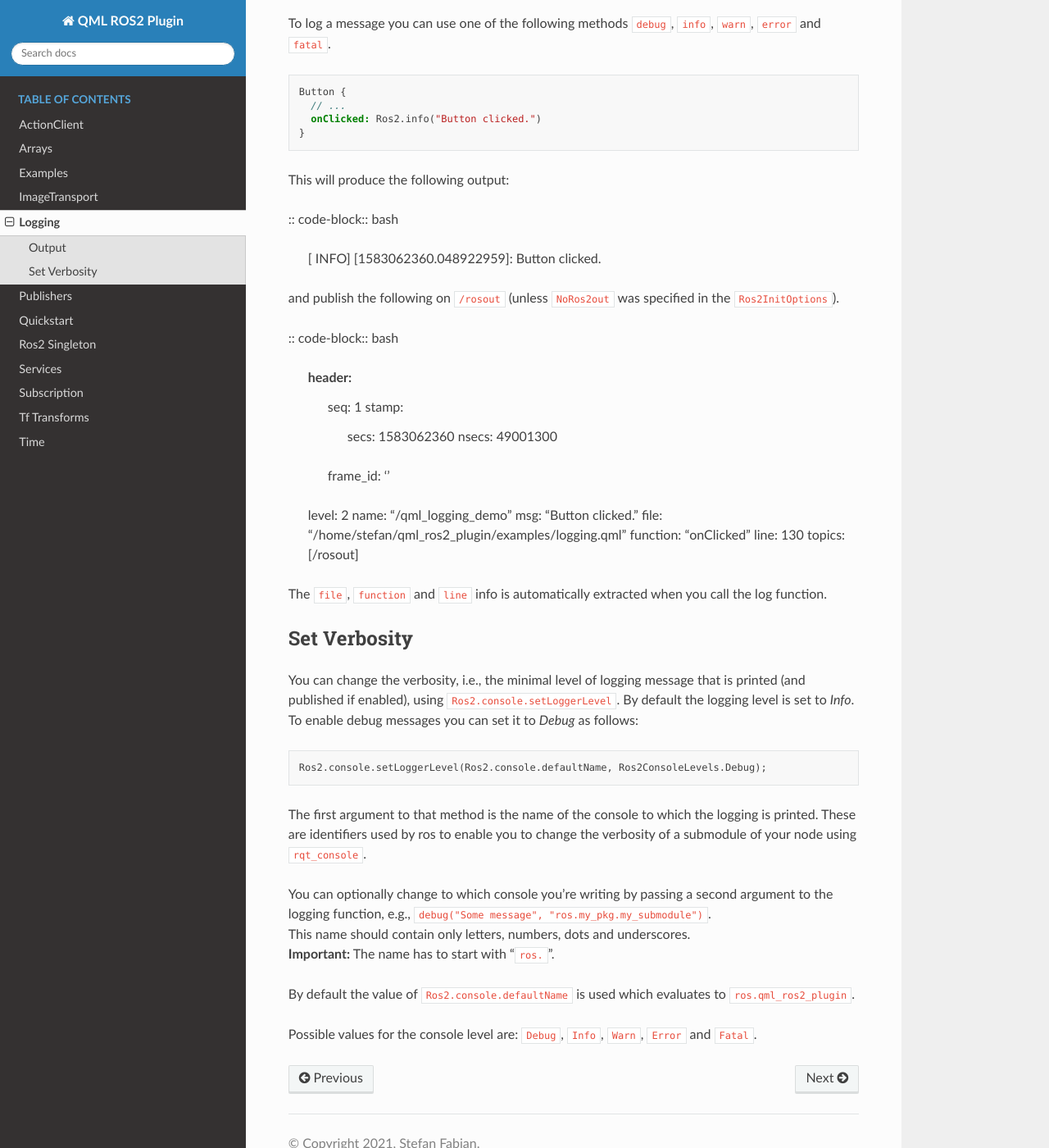
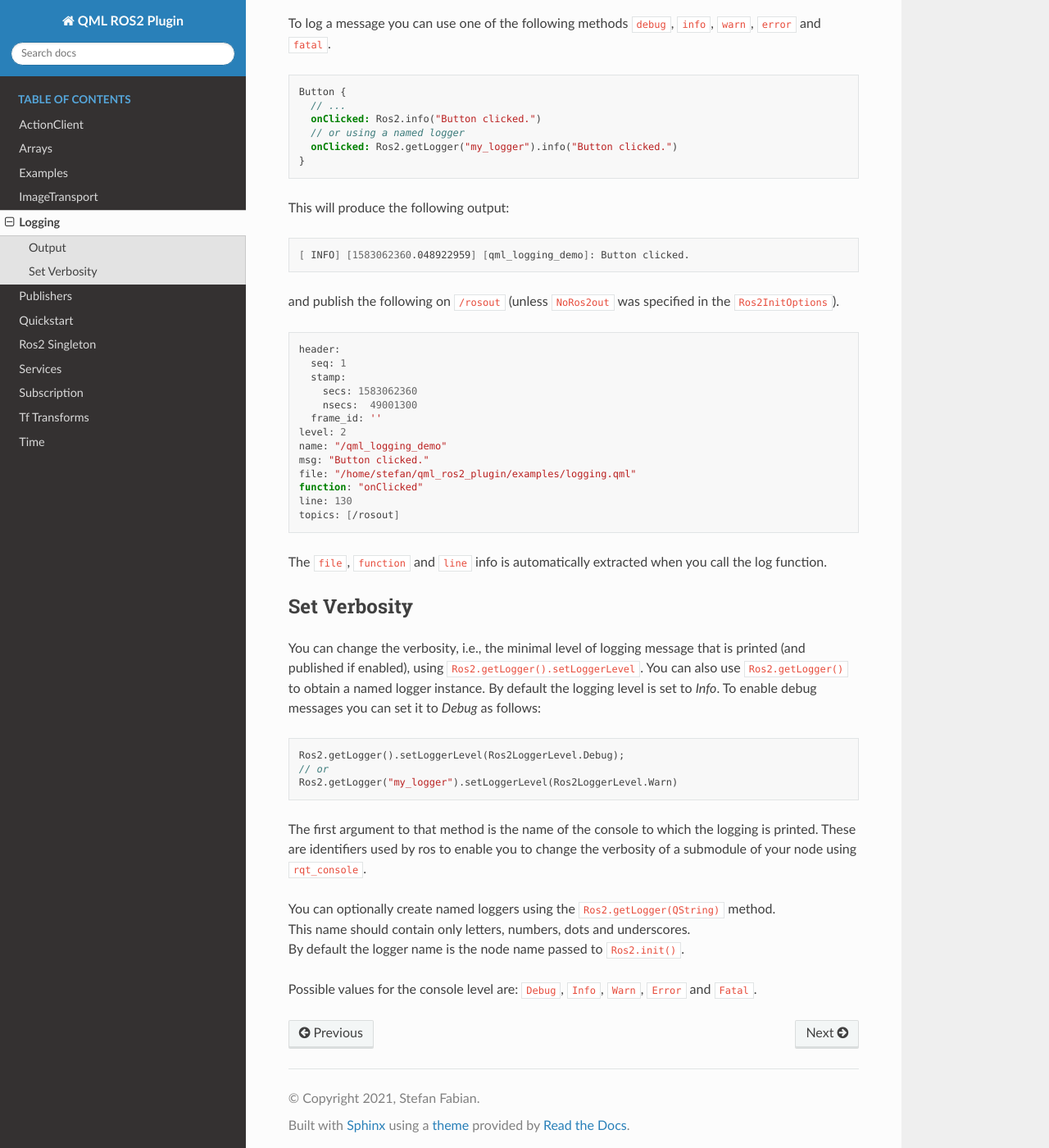
Before and after one commit to StefanFabian/qml_ros2_plugin, a Sphinx documentation site: the page built from docs/pages/Logging.rst, in a window 1280 px wide and 1400 px high, scrolled down 247 px. Shown: the whole window at 82% size. Built offline with Sphinx 7.4.7 and the Read the Docs theme 3.1.0, drawn with Linux system fonts in a browser that asks for light colours.

Commit message:
Updated logging docs.

```diff
--- a/docs/pages/Logging.rst
+++ b/docs/pages/Logging.rst
@@ -14,17 +14,19 @@ To log a message you can use one of the following methods ``debug``, ``info``, `
   Button {
     // ...
     onClicked: Ros2.info("Button clicked.")
+    // or using a named logger
+    onClicked: Ros2.getLogger("my_logger").info("Button clicked.")
   }
 
 This will produce the following output:
 
-:: code-block:: bash
+.. code-block:: bash
 
-  [ INFO] [1583062360.048922959]: Button clicked.
+  [ INFO] [1583062360.048922959] [qml_logging_demo]: Button clicked.
 
 and publish the following on ``/rosout`` (unless ``NoRos2out`` was specified in the ``Ros2InitOptions``).
 
-:: code-block:: bash
+.. code-block:: bash
 
   header:
     seq: 1
@@ -46,23 +48,23 @@ Set Verbosity
 -------------
 
 You can change the verbosity, i.e., the minimal level of logging message that is printed
-(and published if enabled), using ``Ros2.console.setLoggerLevel``.
+(and published if enabled), using ``Ros2.getLogger().setLoggerLevel``.
+You can also use ``Ros2.getLogger()`` to obtain a named logger instance.
 By default the logging level is set to `Info`.
 To enable debug messages you can set it to `Debug` as follows:
 
 .. code-block:: qml
 
-  Ros2.console.setLoggerLevel(Ros2.console.defaultName, Ros2ConsoleLevels.Debug);
+  Ros2.getLogger().setLoggerLevel(Ros2LoggerLevel.Debug);
+  // or
+  Ros2.getLogger("my_logger").setLoggerLevel(Ros2LoggerLevel.Warn)
 
 The first argument to that method is the name of the console to which the logging is printed.
 These are identifiers used by ros to enable you to change the verbosity of a submodule of your node using
 ``rqt_console``.
 
-| You can optionally change to which console you're writing by passing a second
-  argument to the logging function, e.g., ``debug("Some message", "ros.my_pkg.my_submodule")``.
+| You can optionally create named loggers using the ``Ros2.getLogger(QString)`` method.
 | This name should contain only letters, numbers, dots and underscores.
-| **Important:** The name has to start with "``ros.``".
-
-By default the value of ``Ros2.console.defaultName`` is used which evaluates to ``ros.qml_ros2_plugin``.
+| By default the logger name is the node name passed to ``Ros2.init()``.
 
 Possible values for the console level are: ``Debug``, ``Info``, ``Warn``, ``Error`` and ``Fatal``.
```
